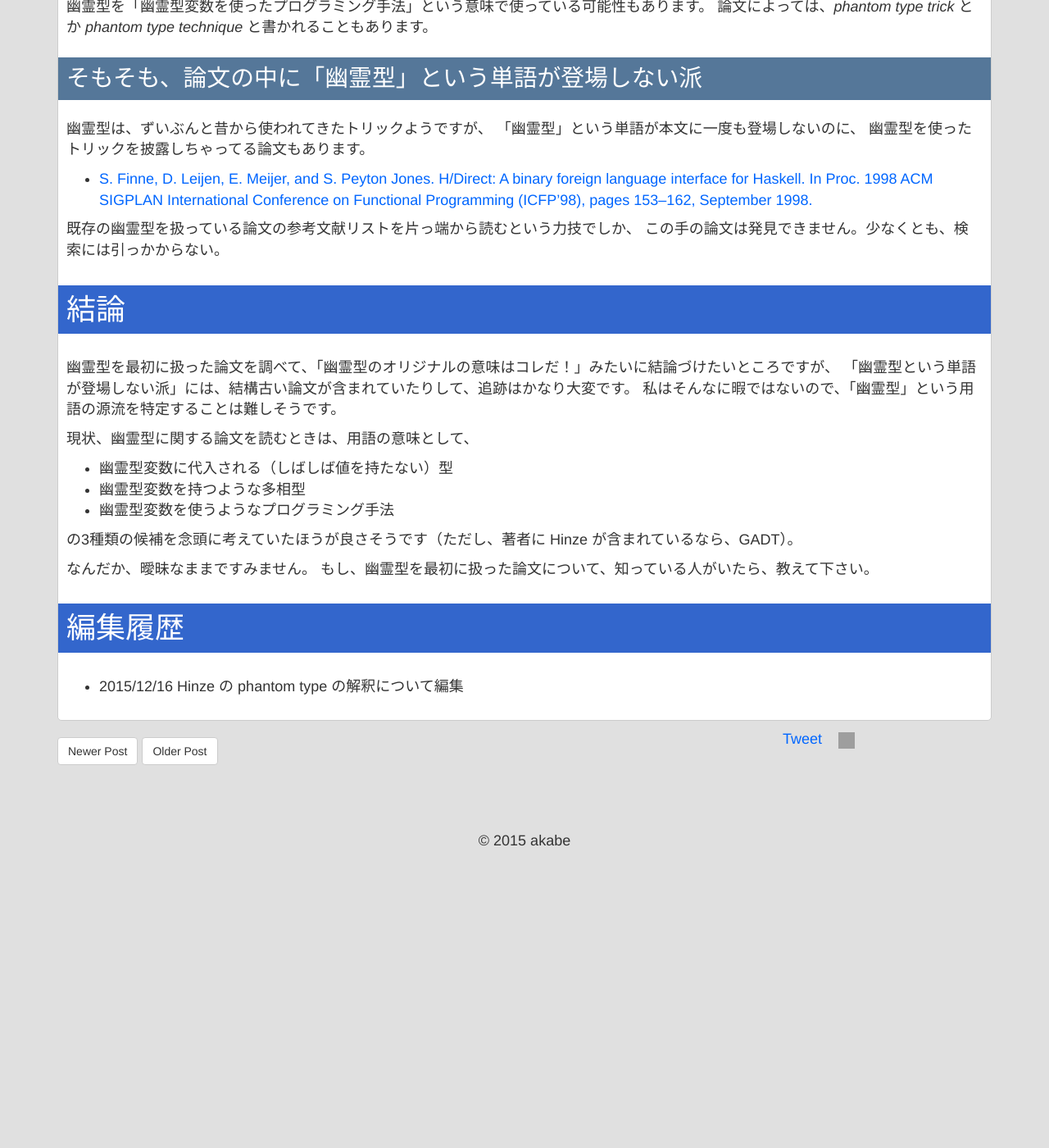
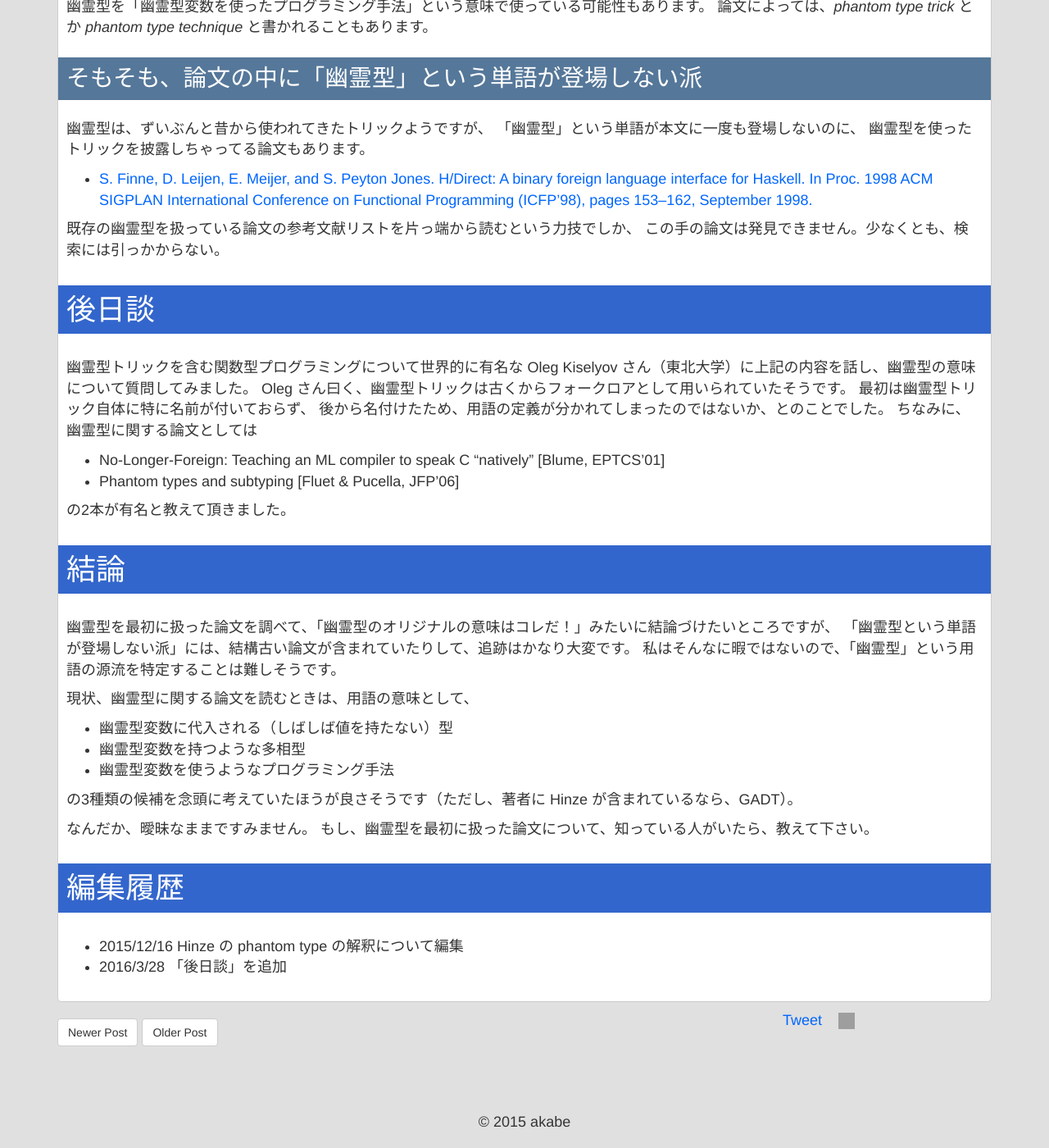
Before and after one commit to akabe/akabe.github.io, a Jekyll site: the page built from _posts/2015-06-10-PhantomTypeTechTerm.md, in a window 1280 px wide and 1400 px high, scrolled down 2321 px. Shown: the whole window at 82% size. Built offline with Jekyll 4.4.1, drawn with Linux system fonts in a browser that asks for light colours; comment, search, counter and statistics services are not loaded; before the commit the page ends 3378 px from its top, so only the background shows below that; grey boxes are pictures that could not be loaded.

Commit message:
幽霊型の意味に関して Oleg さんから頂いた意見を加筆

```diff
--- a/_posts/2015-06-10-PhantomTypeTechTerm.md
+++ b/_posts/2015-06-10-PhantomTypeTechTerm.md
@@ -133,6 +133,20 @@ Hinze は自分の論文の中で一貫して、GADT を幽霊型と呼んでい
 既存の幽霊型を扱っている論文の参考文献リストを片っ端から読むという力技でしか、
 この手の論文は発見できません。少なくとも、検索には引っかからない。
 
+# 後日談
+
+幽霊型トリックを含む関数型プログラミングについて世界的に有名な
+Oleg Kiselyov さん（東北大学）に上記の内容を話し、幽霊型の意味について質問してみました。
+Oleg さん曰く、幽霊型トリックは古くからフォークロアとして用いられていたそうです。
+最初は幽霊型トリック自体に特に名前が付いておらず、
+後から名付けたため、用語の定義が分かれてしまったのではないか、とのことでした。
+ちなみに、幽霊型に関する論文としては
+
+- No-Longer-Foreign: Teaching an ML compiler to speak C "natively" [Blume, EPTCS'01]
+- Phantom types and subtyping [Fluet & Pucella, JFP'06]
+
+の2本が有名と教えて頂きました。
+
 # 結論
 
 幽霊型を最初に扱った論文を調べて、「幽霊型のオリジナルの意味はコレだ！」みたいに結論づけたいところですが、
@@ -153,3 +167,4 @@ Hinze は自分の論文の中で一貫して、GADT を幽霊型と呼んでい
 # 編集履歴
 
 - 2015/12/16 Hinze の phantom type の解釈について編集
+- 2016/3/28 「後日談」を追加
```
